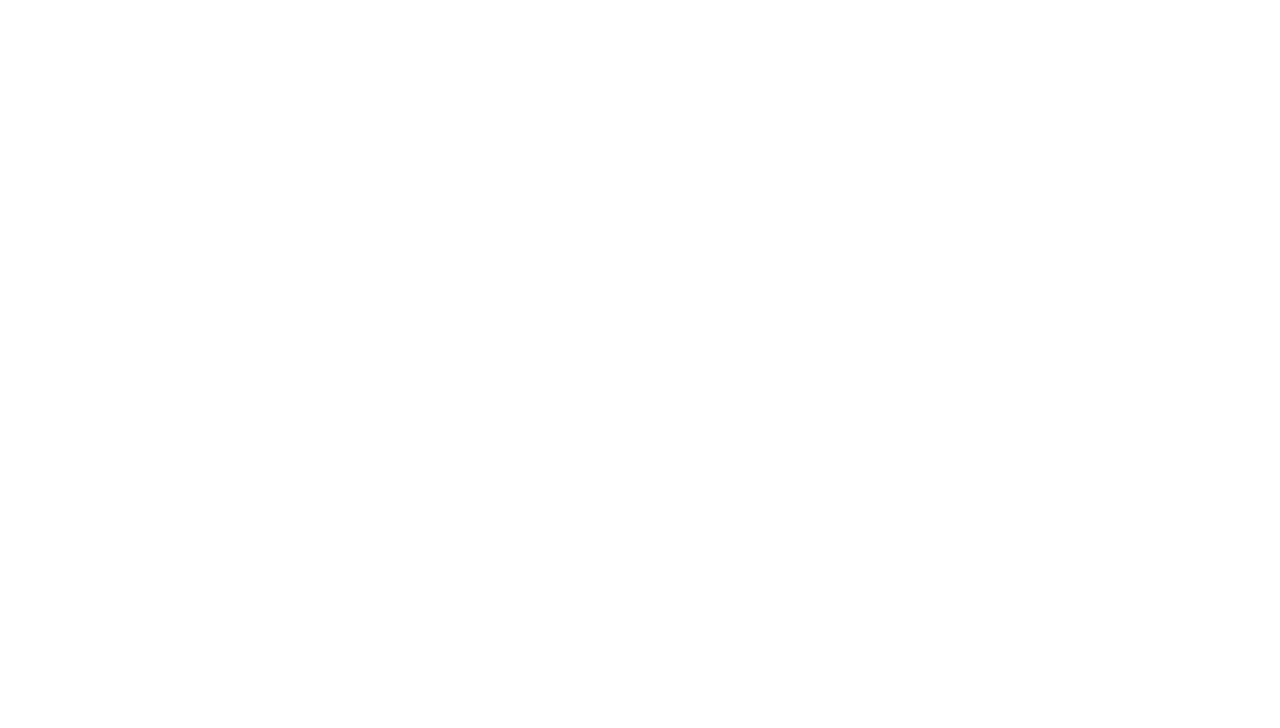
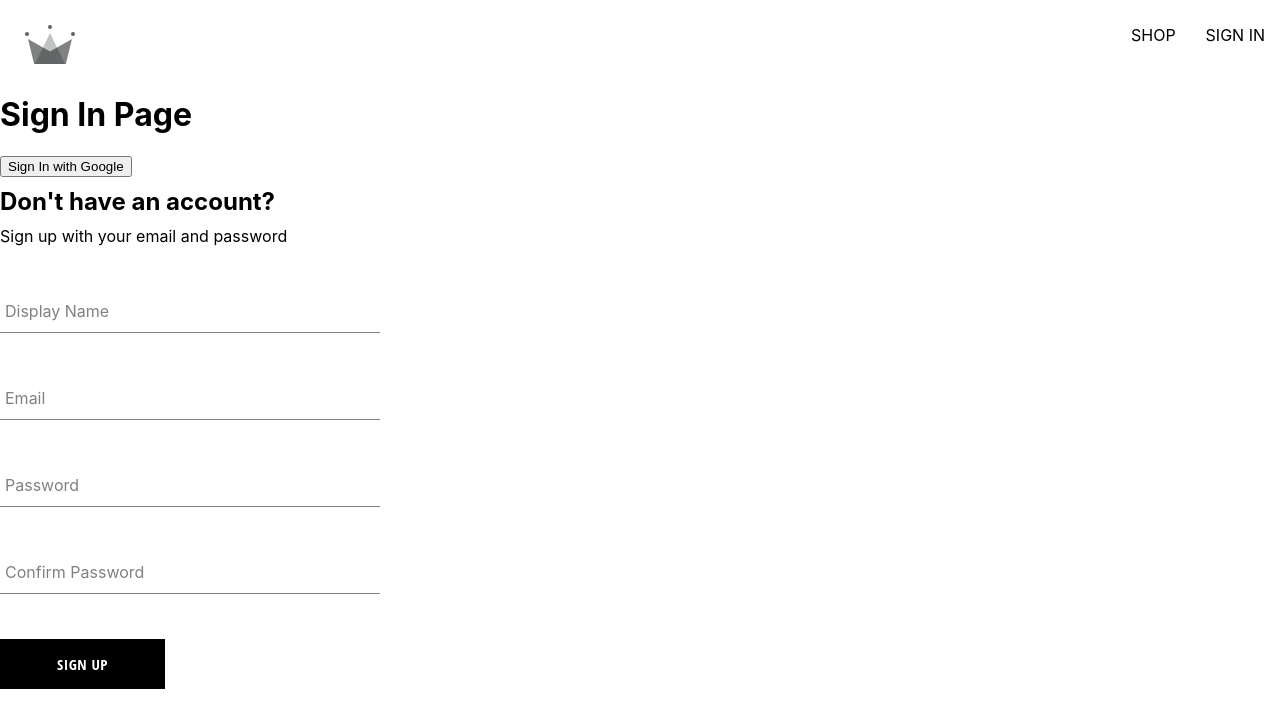
Before and after one commit to ralphsulit/crwn-clothing, a React (Create React App) app: page /auth in a window 1280 px wide. Before the commit this address had no page. Shown: the top 728 px of the page. Built offline with nearby package versions, Linux system fonts and the light colour scheme.

Commit message:
rename the sign-in-form to authentication and moved sign-up-form to components folder

```diff
--- a/src/App.js
+++ b/src/App.js
@@ -1,6 +1,6 @@
 import { Routes, Route } from 'react-router-dom';
 import Home from './routes/home/home';
-import SignIn from './routes/sign-in/sign-in';
+import Authentication from './routes/authentication/authentication';
 import Navigation from './routes/navigation/navigation';
 
 const Shop = () => {
@@ -13,7 +13,7 @@
       <Route path='/' element={<Navigation />}>
         <Route index element={<Home />} />
         <Route path='/shop' element={<Shop />} />
-        <Route path='/sign-in' element={<SignIn />} />
+        <Route path='/auth' element={<Authentication />} />
       </Route>
     </Routes>
   );
--- a/src/routes/sign-up-form/sign-up-form.jsx
+++ b/src/components/sign-up-form/sign-up-form.jsx
@@ -1,7 +1,7 @@
 import { useState } from 'react';
 import { createAuthUserWithEmailAndPassword, createUserDocumentFromAuth } from '../../utils/firebase/firebase';
-import FormInput from '../../components/form-input/form-input';
-import Button from '../../components/button/button';
+import FormInput from '../form-input/form-input';
+import Button from '../button/button';
 import './sign-up-form.scss';
 
 const deafaultFormFields = {
--- a/src/routes/navigation/navigation.jsx
+++ b/src/routes/navigation/navigation.jsx
@@ -14,7 +14,7 @@
           <Link className='nav-link' to='/shop'>
             SHOP
           </Link>
-          <Link className='nav-link' to='/sign-in'>
+          <Link className='nav-link' to='/auth'>
             SIGN IN
           </Link>
         </div>
```
Also changed, not shown: src/routes/authentication/authentication.jsx (renamed from src/routes/sign-in/sign-in.jsx, +4 -4 lines), src/components/sign-up-form/sign-up-form.scss (renamed from src/routes/sign-up-form/sign-up-form.scss).
